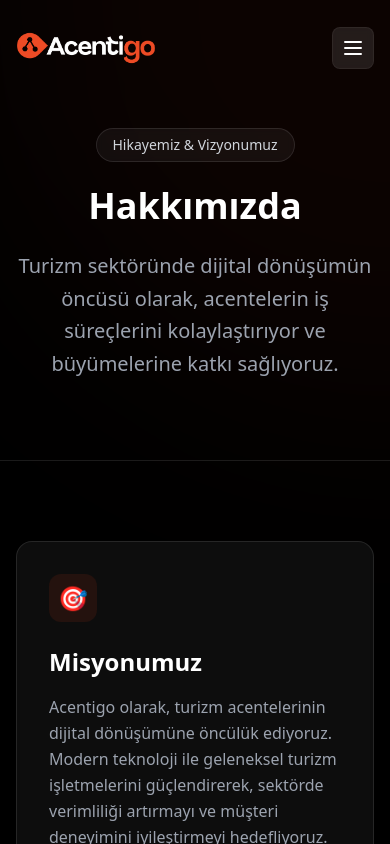
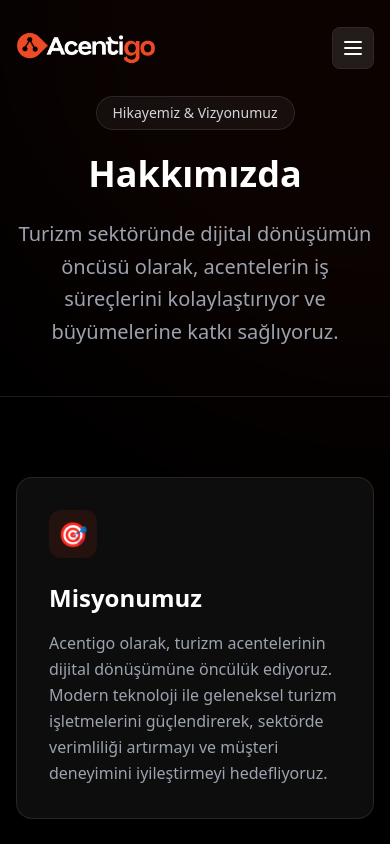
Before and after one commit to meliksahgok/acentigo-marketing, a Next.js app: page /hakkimizda in a window 390 px wide. Shown: the top 844 px of the page. Built offline with nearby package versions, Linux system fonts and the light colour scheme.

Commit message:
Optimize mobile typography and spacing on all pages

```diff
--- a/app/hakkimizda/page.tsx
+++ b/app/hakkimizda/page.tsx
@@ -14,7 +14,7 @@
       <div className="absolute bottom-0 left-0 w-[600px] h-[600px] bg-blue-900/10 rounded-full blur-[100px] pointer-events-none translate-y-1/2 -translate-x-1/4"></div>
 
       {/* Header */}
-      <div className="relative pt-32 pb-20 border-b border-white/10">
+      <div className="relative pt-24 md:pt-32 pb-12 md:pb-20 border-b border-white/10">
         <div className="container mx-auto px-4 sm:px-6 lg:px-8 max-w-6xl relative z-10">
           <div className="flex flex-col items-center text-center">
             <span className="px-4 py-1.5 rounded-full bg-white/5 border border-white/10 text-gray-300 text-sm mb-6 animate-fade-in-up backdrop-blur-sm">
--- a/app/iletisim/page.tsx
+++ b/app/iletisim/page.tsx
@@ -29,7 +29,7 @@
       <div className="absolute bottom-0 right-0 w-[600px] h-[600px] bg-blue-900/10 rounded-full blur-[120px] pointer-events-none translate-x-1/3 translate-y-1/3"></div>
 
       {/* Header */}
-      <div className="relative pt-32 pb-16 border-b border-white/10">
+      <div className="relative pt-24 md:pt-32 pb-12 md:pb-16 border-b border-white/10">
         <div className="container mx-auto px-4 sm:px-6 lg:px-8 max-w-6xl relative z-10">
           <div className="animate-fade-in-up">
             <h1 className="text-4xl md:text-6xl font-bold text-white mb-6">
--- a/app/teknolojimiz/page.tsx
+++ b/app/teknolojimiz/page.tsx
@@ -48,7 +48,7 @@
             <div className="absolute top-0 left-1/2 -translate-x-1/2 w-[800px] h-[800px] bg-primary/5 rounded-full blur-[150px] pointer-events-none"></div>
 
             {/* Header */}
-            <div className="relative pt-32 pb-20 border-b border-white/10">
+            <div className="relative pt-24 md:pt-32 pb-12 md:pb-20 border-b border-white/10">
                 <div className="container mx-auto px-4 sm:px-6 lg:px-8 max-w-6xl relative z-10">
                     <div className="text-center">
                         <span className="inline-block px-4 py-1.5 rounded-full bg-primary/10 border border-primary/20 text-primary text-sm font-medium mb-6 animate-fade-in-up">
--- a/components/Hero.tsx
+++ b/components/Hero.tsx
@@ -25,7 +25,7 @@
             </span>
           </div>
 
-          <h1 className="text-5xl md:text-7xl font-bold tracking-tight animate-fade-in-up [animation-delay:200ms]">
+          <h1 className="text-4xl md:text-7xl font-bold tracking-tight animate-fade-in-up [animation-delay:200ms]">
             Acenteniz İçin
             <br />
             <span className="text-transparent bg-clip-text bg-gradient-to-r from-primary to-orange-400 drop-shadow-[0_0_30px_rgba(229,61,21,0.3)]">
```
